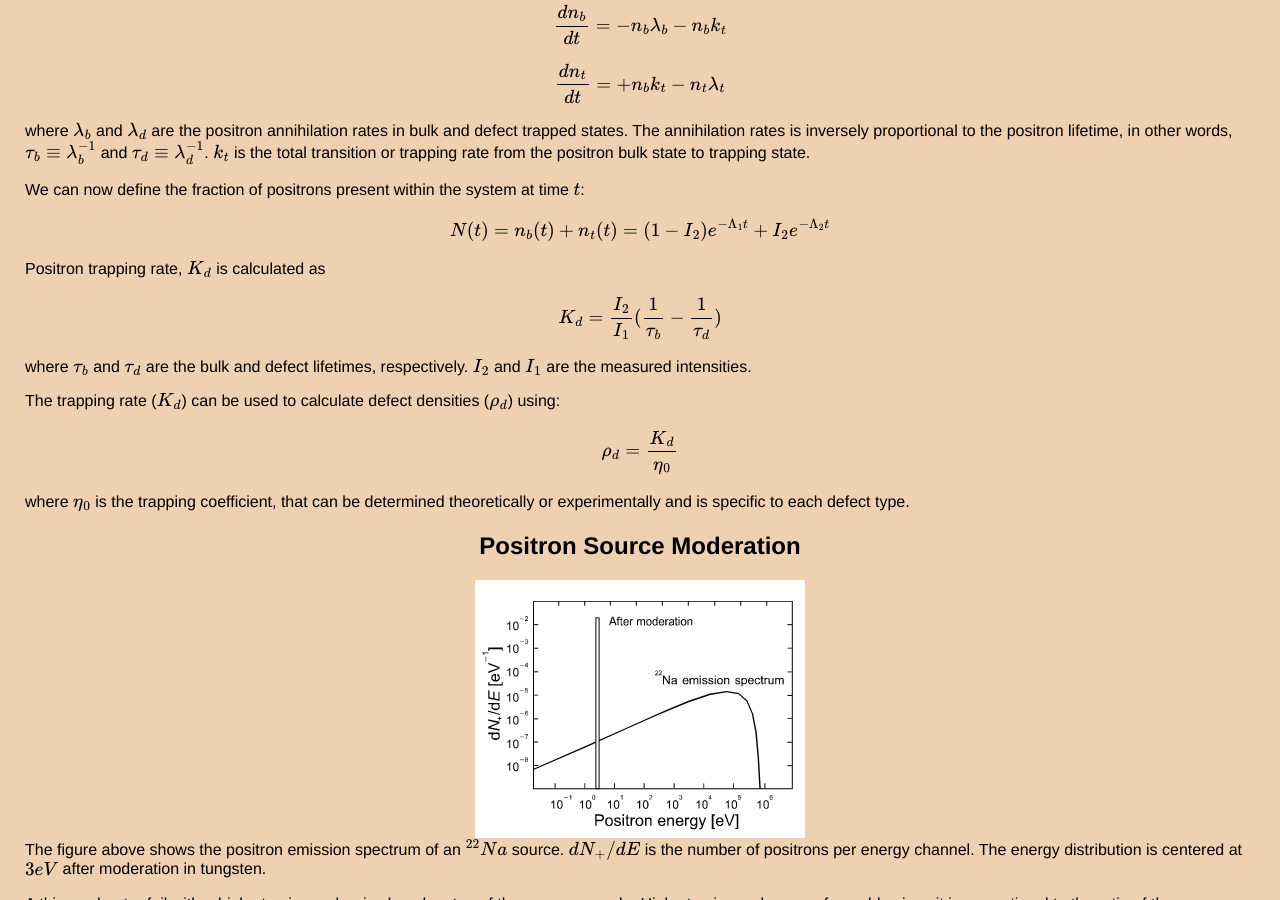
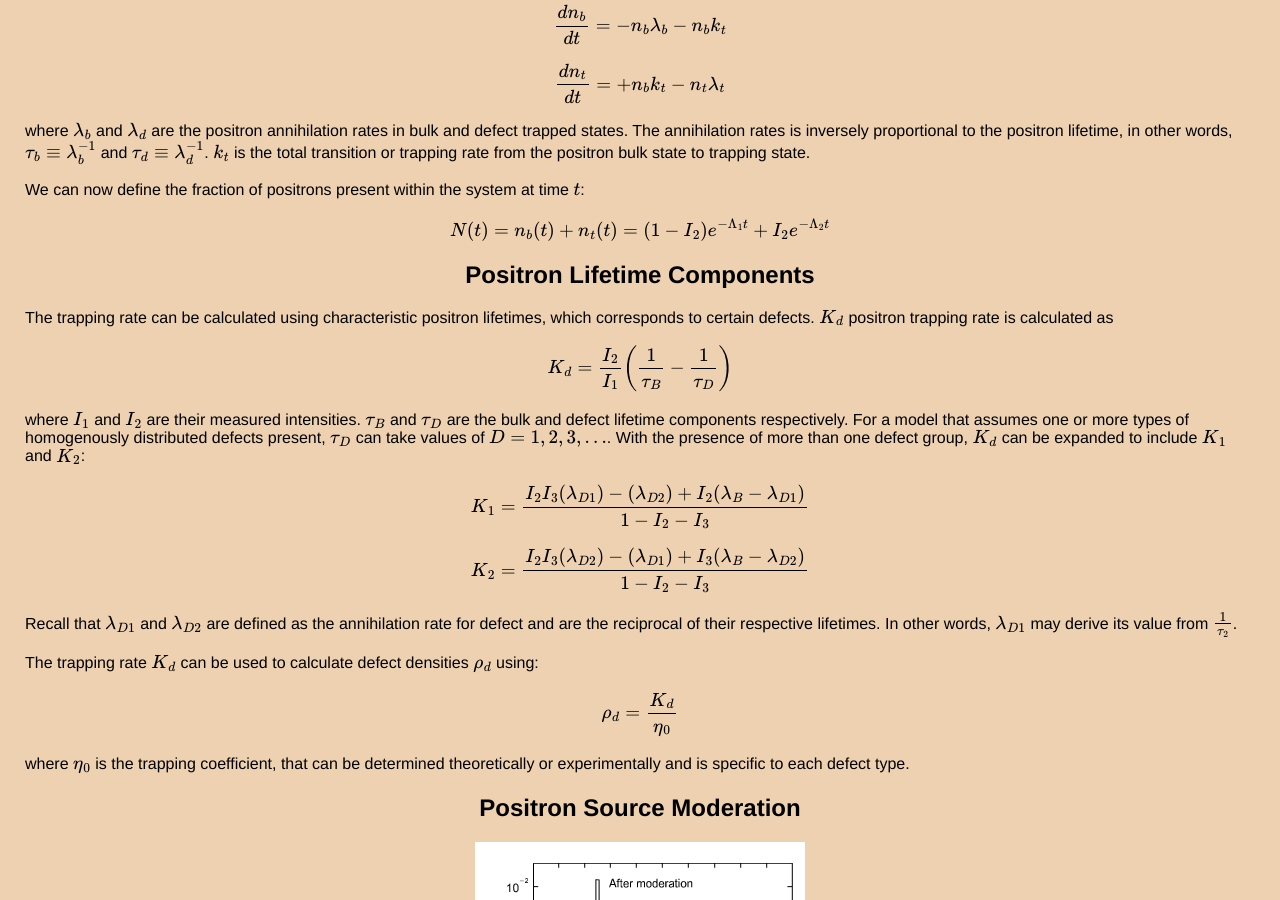
Before and after one commit to thaihangchung7/thaihangchung7.github.io, a Jekyll site: the page built from _notes/PositronAS.md, in a window 1280 px wide and 900 px high, scrolled down 5882 px. Built offline with Jekyll 4.4.1, drawn with Linux system fonts in a browser that asks for light colours; formulas are drawn with MathJax 3.

Commit message:
Positron lifetime equations

```diff
--- a/_notes/PositronAS.md
+++ b/_notes/PositronAS.md
@@ -208,17 +208,30 @@ We can now define the fraction of positrons present within the system at time $$
 
 $$ N(t) = n_{b} (t) + n_{t} (t) = (1 - I_{2}) e^{-\Lambda_{1} t} + I_{2} e^{-\Lambda_{2} t}$$
 
-Positron trapping rate, $$K_{d}$$ is calculated as
 
-$$ K_{d} = \frac{I_{2}}{I_{1}} ( \frac{1}{\tau_{b}} - \frac{1}{\tau_{d}} ) $$
+## Positron Lifetime Components
 
-where $$ \tau_{b} $$ and $$ \tau_{d} $$ are the bulk and defect lifetimes, respectively. $$ I_{2} $$ and $$ I_{1} $$ are the measured intensities.
+The trapping rate can be calculated using characteristic positron lifetimes, which corresponds to certain defects. $$K_{d}$$ positron trapping rate is calculated as
 
-The trapping rate ($$K_{d}$$) can be used to calculate defect densities ($$ \rho_{d} $$) using:
+$$ K_{d} = \frac{I_{2}}{I_{1}} \bigg( \frac{1}{\tau_{B}} - \frac{1}{\tau_{D}}\bigg) $$
+
+where $$I_{1}$$ and $$I_{2}$$ are their measured intensities. $$\tau_{B}$$ and $$\tau_{D}$$ are the bulk and defect lifetime components respectively. For a model that assumes one or more types of homogenously distributed defects present, $$\tau_{D}$$ can take values of $$D = 1, 2, 3, ...$$. With the presence of more than one defect group, $$K_{d}$$ can be expanded to include $$K_{1}$$ and $$K_{2}$$:
+
+$$ K_{1} = \frac{I_{2} I_{3} (\lambda_{D1}) - (\lambda_{D2}) + I_{2} (\lambda_{B} - \lambda_{D1})}{1 - I_{2} - I_{3}}$$
+
+$$ K_{2} = \frac{I_{2} I_{3} (\lambda_{D2}) - (\lambda_{D1}) + I_{3} (\lambda_{B} - \lambda_{D2})}{1 - I_{2} - I_{3}}$$
+
+Recall that $$\lambda_{D1}$$ and $$\lambda_{D2}$$ are defined as the annihilation rate for defect and are the reciprocal of their respective lifetimes. In other words, $$\lambda_{D1}$$ may derive its value from $$\frac{1}{\tau_{2}}$$.
+
+
+The trapping rate $$K_{d}$$ can be used to calculate defect densities $$ \rho_{d} $$ using:
 
 $$ \rho_{d} = \frac{K_{d}}{\eta_{0}}$$
 
 where $$\eta_{0}$$ is the trapping coefficient, that can be determined theoretically or experimentally and is specific to each defect type.
+
+
+
 
 ## Positron Source Moderation
 
```
